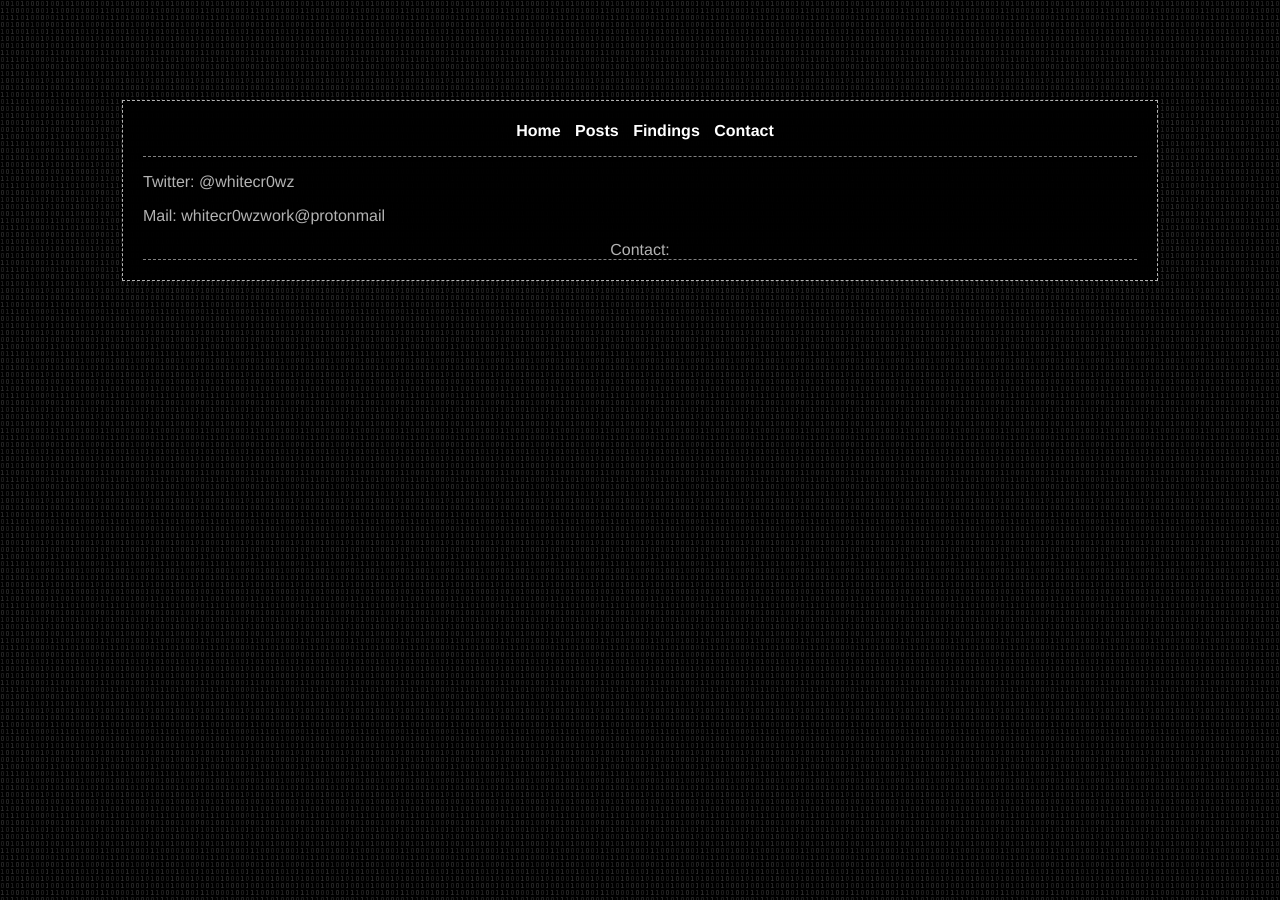
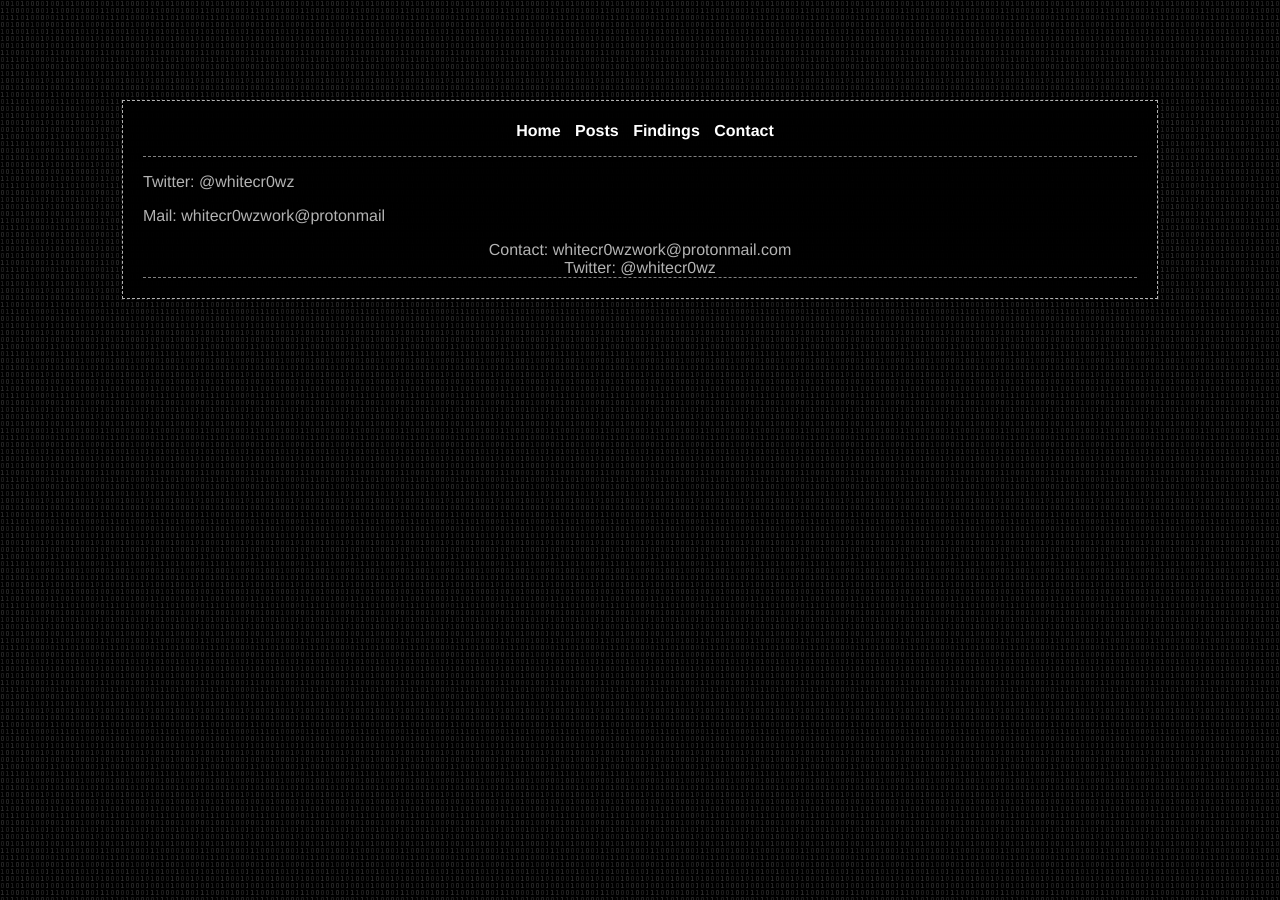
Before and after one commit to whitecr0wz/whitecr0wz.github.io, a Jekyll site: the page built from _posts/posts/2020-03-05-contact.md, in a window 1280 px wide. Built offline with Jekyll 4.4.1, drawn with Linux system fonts in a browser that asks for light colours; some web fonts are replaced.

Commit message:
Update default.html

```diff
--- a/_layouts/default.html
+++ b/_layouts/default.html
@@ -5,7 +5,9 @@
 		{% include nav.html %}
 		<main>
 			{{ content }}
-			<center>Contact:</center>
+			<center>Contact: whitecr0wzwork@protonmail.com</center>
+			<center>Twitter: @whitecr0wz</center>
+
 		</main>
 	</body>
 </html>
```
